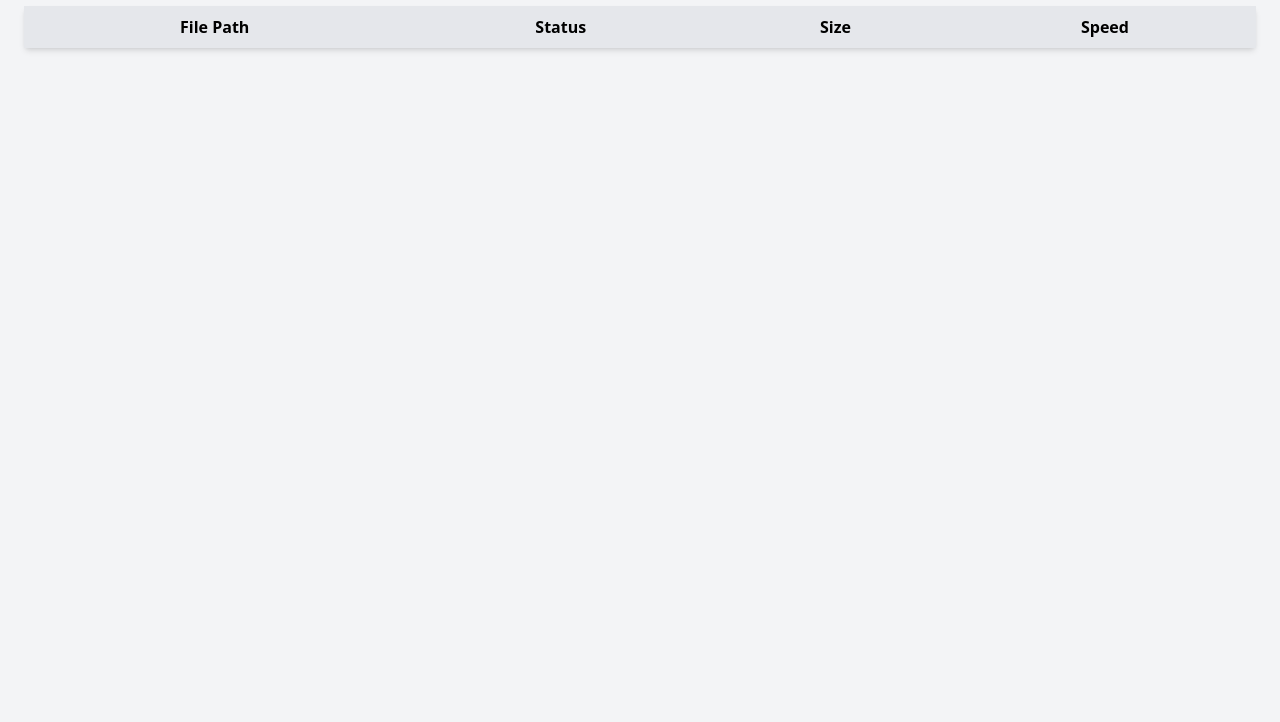
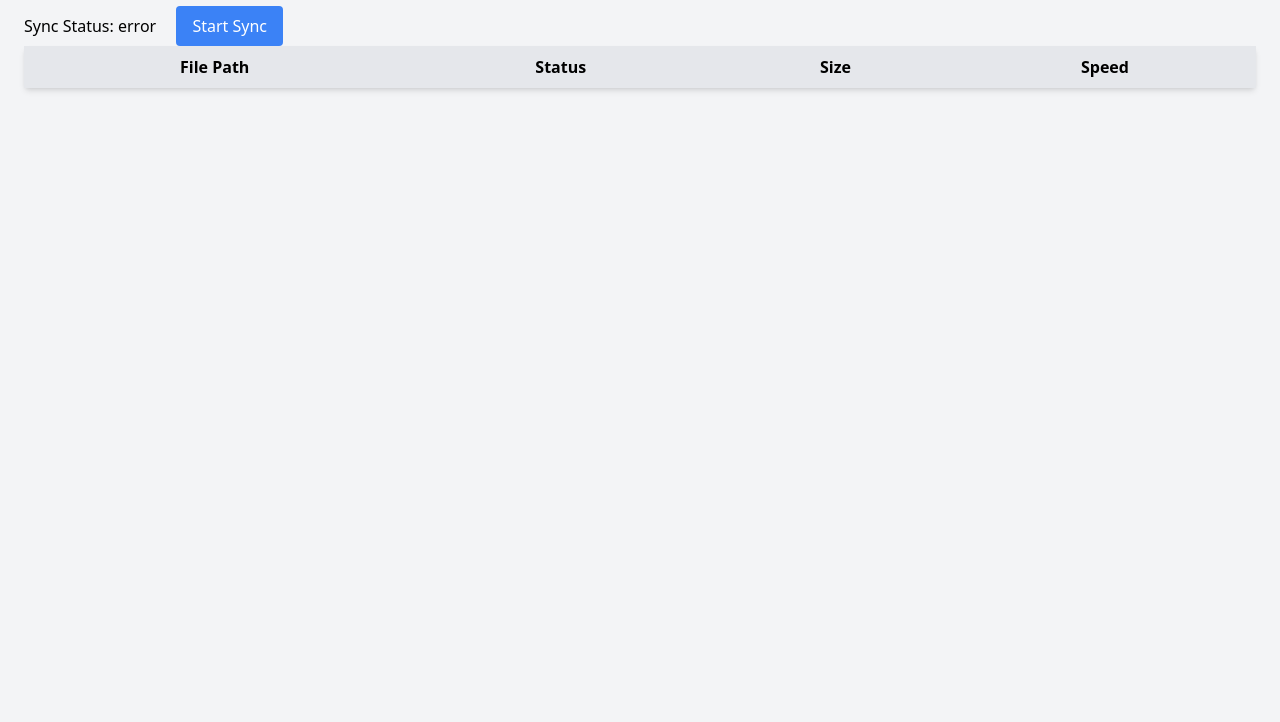
Before and after one commit to mccahan/ftp-sync-monitor, a website: page public/admin.html in a window 1280 px wide. Shown: the part 78-800 px from the top of the page. Drawn offline with nearby package versions, Linux system fonts and the light colour scheme; no server answers.

Commit message:
Status and force sync

```diff
--- a/public/admin.html
+++ b/public/admin.html
@@ -10,6 +10,24 @@
 <body class="bg-gray-100 min-h-screen flex flex-col">
   <div class="container mx-auto p-6">
     <h1 class="text-3xl font-bold mb-6">Admin Dashboard</h1>
+
+    <div>
+      <p>Sync Status:
+        <span x-data="{ status: '' }" x-init="fetch('sync-status')
+          .then(response => response.json())
+          .then(data => { status = data.status; })
+          .catch(error => { console.error('Error fetching sync status:', error); }); setInterval(() => {
+          fetch('sync-status')
+            .then(response => response.json())
+            .then(data => { status = data.status; })
+            .catch(error => { console.error('Error fetching sync status:', error); status = 'error'; });
+          }, 5000)" x-text="status"></span>
+
+          <button class="ml-4 px-4 py-2 bg-blue-500 text-white rounded" x-on:click="fetch('start-sync', { method: 'POST' })">
+            Start Sync
+          </button>
+        </p>
+      </div>
 
     <div x-data="{
       files: [],
```
Also changed, not shown: index.js (+19 -1 lines).
